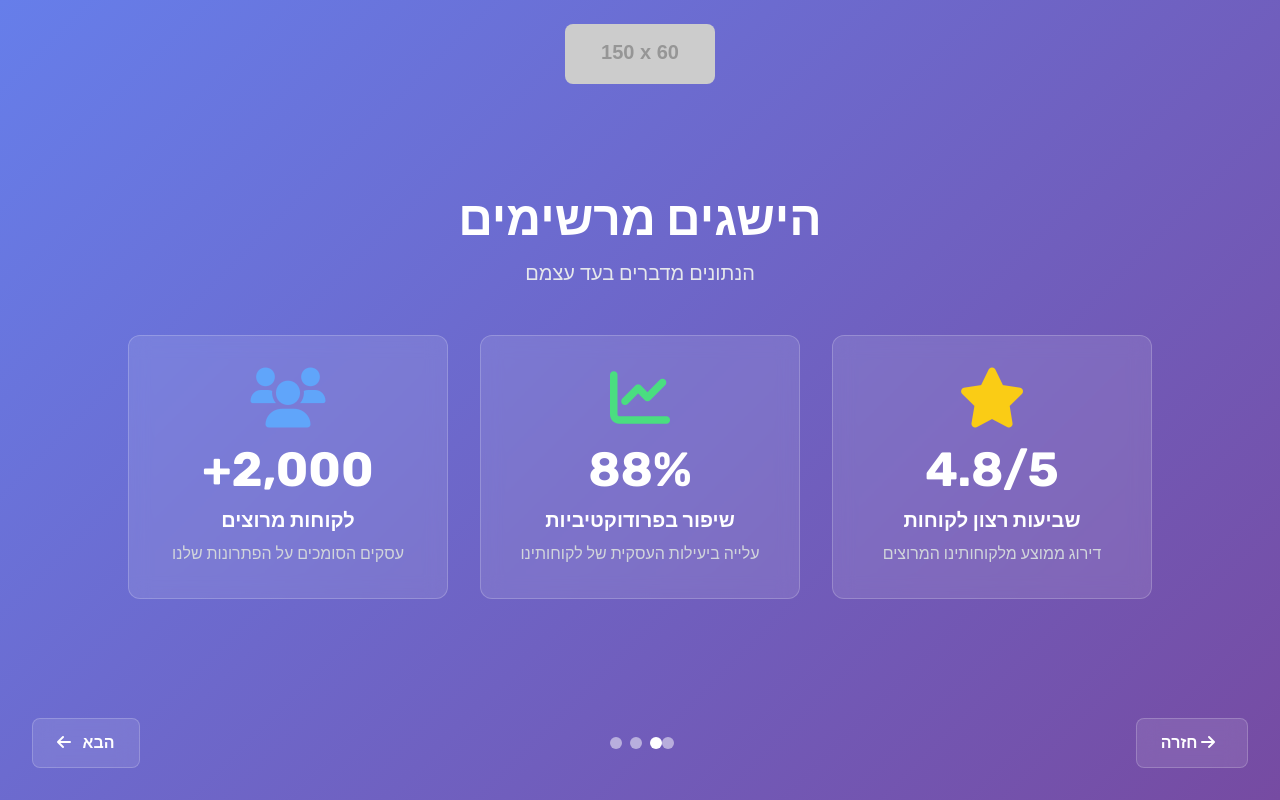
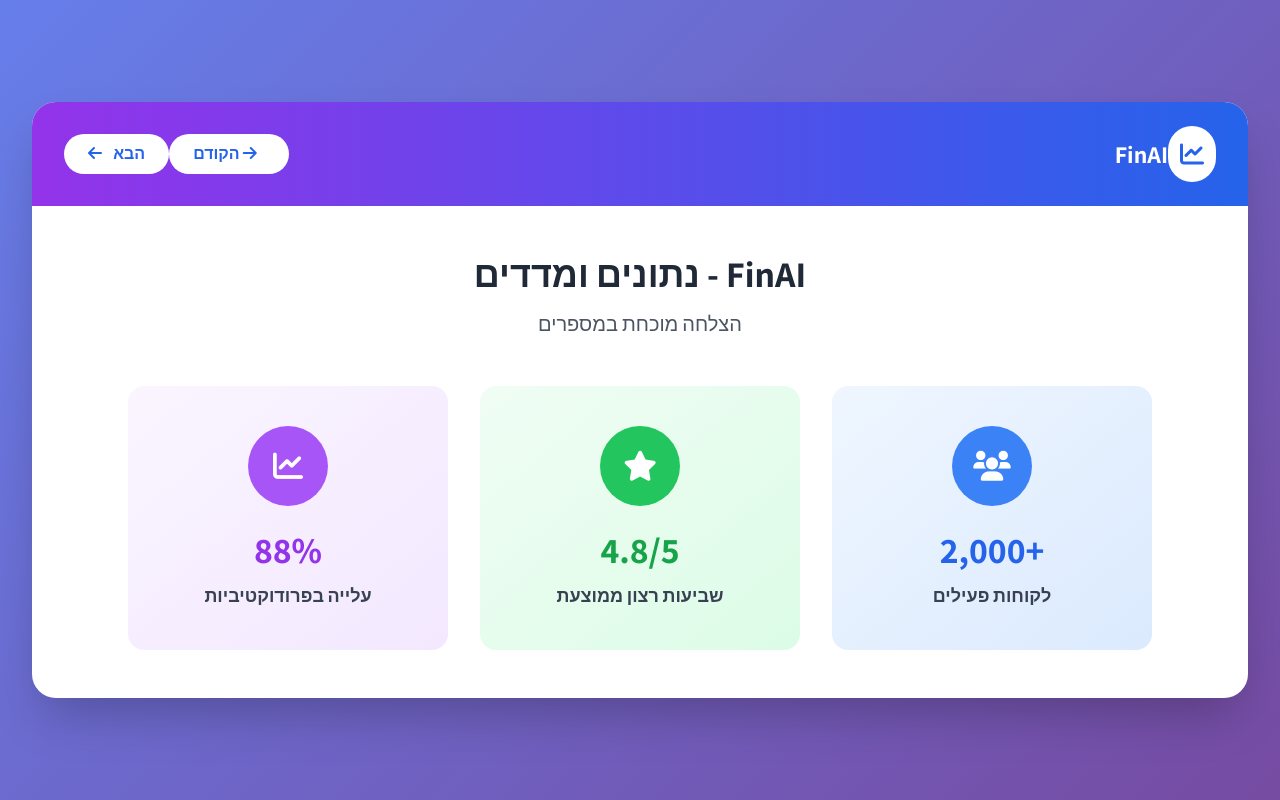
Before and after one commit to nitzanFinAI/FinAI-Partnership, a plain HTML site: page slide2.html in a window 1280 px wide. Drawn offline with nearby package versions, Linux system fonts and the light colour scheme; placeholder pictures from the web are drawn by us.

Commit message:
slide2.html

```diff
--- a/slide2.html
+++ b/slide2.html
@@ -1,85 +1,105 @@
+
 <!DOCTYPE html>
 <html lang="he" dir="rtl">
 <head>
     <meta charset="UTF-8">
     <meta name="viewport" content="width=device-width, initial-scale=1.0">
-    <title>FinAI - נתונים וביצועים</title>
-    <link href="https://fonts.googleapis.com/css2?family=Rubik:wght@300;400;500;600;700;800&display=swap" rel="stylesheet">
+    <title>FinAI - נתונים ומדדים</title>
+    <script src="https://cdn.tailwindcss.com"></script>
     <link href="https://cdnjs.cloudflare.com/ajax/libs/font-awesome/6.0.0/css/all.min.css" rel="stylesheet">
-    <script src="https://cdn.tailwindcss.com"></script>
+    <link href="https://fonts.googleapis.com/css2?family=Assistant:wght@200;300;400;500;600;700;800&display=swap" rel="stylesheet">
     <style>
-        body { font-family: 'Rubik', sans-serif; }
-        .gradient-bg { background: linear-gradient(135deg, #667eea 0%, #764ba2 100%); }
-        .glass { background: rgba(255, 255, 255, 0.1); backdrop-filter: blur(10px); border: 1px solid rgba(255, 255, 255, 0.2); }
+        * {
+            font-family: 'Assistant', sans-serif;
+        }
+
+        .gradient-bg {
+            background: linear-gradient(135deg, #667eea 0%, #764ba2 100%);
+        }
+
+        .card-hover {
+            transition: all 0.3s ease;
+        }
+
+        .card-hover:hover {
+            transform: translateY(-5px);
+            box-shadow: 0 20px 40px rgba(0,0,0,0.1);
+        }
+
+        .animate-fade-in {
+            animation: fadeIn 0.8s ease-in;
+        }
+
+        @keyframes fadeIn {
+            from { opacity: 0; transform: translateY(20px); }
+            to { opacity: 1; transform: translateY(0); }
+        }
+
+        .text-shadow {
+            text-shadow: 2px 2px 4px rgba(0,0,0,0.3);
+        }
     </style>
 </head>
-<body class="gradient-bg min-h-screen flex flex-col">
-    <!-- Header עם לוגו -->
-    <header class="text-center py-6">
-        <img src="https://via.placeholder.com/150x60/ffffff/000000?text=FinAI" alt="FinAI Logo" class="mx-auto rounded-lg">
-    </header>
-
-    <!-- תוכן ראשי -->
-    <main class="flex-1 flex flex-col items-center justify-center px-8">
-        <h1 class="text-5xl font-bold text-white mb-4 text-center">
-            הישגים מרשימים
-        </h1>
-        <p class="text-xl text-gray-200 mb-12 text-center">
-            הנתונים מדברים בעד עצמם
-        </p>
-
-        <!-- 3 KPI מרכזיים - רק אלה שנשארו -->
-        <div class="grid grid-cols-1 md:grid-cols-3 gap-8 max-w-5xl w-full">
-            <!-- שביעות רצון לקוחות -->
-            <div class="glass rounded-xl p-8 text-center hover:scale-105 transition-transform">
-                <div class="text-yellow-400 text-6xl mb-4">
-                    <i class="fas fa-star"></i>
+<body class="gradient-bg min-h-screen flex items-center justify-center p-8">
+    <div class="max-w-7xl w-full bg-white rounded-3xl shadow-2xl overflow-hidden animate-fade-in">
+        <!-- Header with Logo -->
+        <div class="bg-gradient-to-l from-blue-600 to-purple-600 px-8 py-6 flex justify-between items-center">
+            <div class="flex items-center space-x-4">
+                <div class="bg-white rounded-full p-3">
+                    <i class="fas fa-chart-line text-2xl text-blue-600"></i>
                 </div>
-                <div class="text-5xl font-bold text-white mb-3">4.8/5</div>
-                <h3 class="text-xl font-semibold text-white mb-2">שביעות רצון לקוחות</h3>
-                <p class="text-gray-300">דירוג ממוצע מלקוחותינו המרוצים</p>
+                <h1 class="text-2xl font-bold text-white">FinAI</h1>
             </div>
 
-            <!-- שיפור בפרודוקטיביות -->
-            <div class="glass rounded-xl p-8 text-center hover:scale-105 transition-transform">
-                <div class="text-green-400 text-6xl mb-4">
-                    <i class="fas fa-chart-line"></i>
-                </div>
-                <div class="text-5xl font-bold text-white mb-3">88%</div>
-                <h3 class="text-xl font-semibold text-white mb-2">שיפור בפרודוקטיביות</h3>
-                <p class="text-gray-300">עלייה ביעילות העסקית של לקוחותינו</p>
-            </div>
+<div class="flex justify-between">
+    <a href="index.html" class="bg-white text-blue-600 px-6 py-2 rounded-full font-semibold hover:bg-blue-50 transition duration-300">
+        <i class="fas fa-arrow-right mr-2"></i> הקודם
+    </a>
+    <a href="slide3.html" class="bg-white text-blue-600 px-6 py-2 rounded-full font-semibold hover:bg-blue-50 transition duration-300">
+        הבא <i class="fas fa-arrow-left mr-2"></i>
+    </a>
+</div>
 
-            <!-- לקוחות מרוצים -->
-            <div class="glass rounded-xl p-8 text-center hover:scale-105 transition-transform">
-                <div class="text-blue-400 text-6xl mb-4">
-                    <i class="fas fa-users"></i>
-                </div>
-                <div class="text-5xl font-bold text-white mb-3">2,000+</div>
-                <h3 class="text-xl font-semibold text-white mb-2">לקוחות מרוצים</h3>
-                <p class="text-gray-300">עסקים הסומכים על הפתרונות שלנו</p>
-            </div>
-        </div>
-    </main>
-
-    <!-- ניווט -->
-    <nav class="flex justify-between items-center p-8">
-        <button onclick="window.location.href='index.html'"
-                class="glass rounded-lg px-6 py-3 text-white font-semibold hover:bg-white hover:text-blue-600 transition-colors">
-            <i class="fas fa-arrow-right mr-2"></i> חזרה
-        </button>
-
-        <div class="flex space-x-2">
-            <span class="w-3 h-3 bg-white rounded-full opacity-50"></span>
-            <span class="w-3 h-3 bg-white rounded-full"></span>
-            <span class="w-3 h-3 bg-white rounded-full opacity-50"></span>
-            <span class="w-3 h-3 bg-white rounded-full opacity-50"></span>
         </div>
 
-        <button onclick="window.location.href='slide3.html'"
-                class="glass rounded-lg px-6 py-3 text-white font-semibold hover:bg-white hover:text-blue-600 transition-colors">
-            הבא <i class="fas fa-arrow-left mr-2"></i>
-        </button>
-    </nav>
+        <!-- Content -->
+        <div class="p-12">
+
+<div class="text-center">
+    <h1 class="text-4xl font-bold text-gray-800 mb-4">FinAI - נתונים ומדדים</h1>
+    <p class="text-xl text-gray-600 mb-12">הצלחה מוכחת במספרים</p>
+
+    <div class="grid grid-cols-3 gap-8 max-w-5xl mx-auto">
+        <!-- KPI 1: Active Customers -->
+        <div class="bg-gradient-to-br from-blue-50 to-blue-100 p-10 rounded-2xl card-hover text-center">
+            <div class="bg-blue-500 text-white rounded-full w-20 h-20 flex items-center justify-center mx-auto mb-6">
+                <i class="fas fa-users text-3xl"></i>
+            </div>
+            <div class="text-4xl font-bold text-blue-600 mb-3">+2,000</div>
+            <p class="text-lg text-gray-700 font-semibold">לקוחות פעילים</p>
+        </div>
+
+        <!-- KPI 2: Satisfaction Rate -->
+        <div class="bg-gradient-to-br from-green-50 to-green-100 p-10 rounded-2xl card-hover text-center">
+            <div class="bg-green-500 text-white rounded-full w-20 h-20 flex items-center justify-center mx-auto mb-6">
+                <i class="fas fa-star text-3xl"></i>
+            </div>
+            <div class="text-4xl font-bold text-green-600 mb-3">4.8/5</div>
+            <p class="text-lg text-gray-700 font-semibold">שביעות רצון ממוצעת</p>
+        </div>
+
+        <!-- KPI 3: Productivity Increase -->
+        <div class="bg-gradient-to-br from-purple-50 to-purple-100 p-10 rounded-2xl card-hover text-center">
+            <div class="bg-purple-500 text-white rounded-full w-20 h-20 flex items-center justify-center mx-auto mb-6">
+                <i class="fas fa-chart-line text-3xl"></i>
+            </div>
+            <div class="text-4xl font-bold text-purple-600 mb-3">88%</div>
+            <p class="text-lg text-gray-700 font-semibold">עלייה בפרודוקטיביות</p>
+        </div>
+    </div>
+</div>
+
+        </div>
+    </div>
 </body>
 </html>
```
